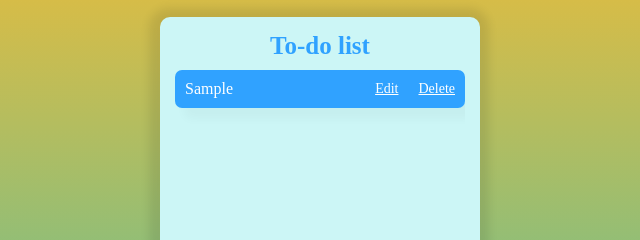
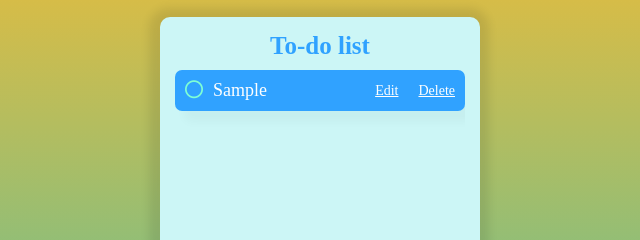
Before and after one commit to natelufuluabo/TodoList, a plain HTML site: page index.html in a window 1280 px wide. Both pictures are taken after typing "Sample" into the empty fields and a click on the button "Add". Shown: the part 143-383 px from the top of the page, 320-960 px from the left. Drawn offline with Linux system fonts and the light colour scheme.

Commit message:
implemented the ability to check/uncheck a todo item

```diff
--- a/app.js
+++ b/app.js
@@ -8,6 +8,9 @@ const addToDo = (id, value, container) => {
     const newElement = document.createElement("div");
     newElement.classList.add("todo");
     newElement.setAttribute('id', `todo-${id}`);
+
+    let completed = false;
+
     const editInputId = `editInput-${id}`;
     const updateTodoButtonId = `updateTodoButton-${id}`;
     const buttonsContainerId = `buttonsContainer-${id}`;
@@ -16,13 +19,23 @@ const addToDo = (id, value, container) => {
     const deleteButtonId = `deleteButton-${id}`;
     const inputContainerId = `inputContainer-${id}`;
     const todoContainerId = `todo-${id}`;
+    const checkButtonId = `completed-${id}`;
+    const unCheckButtonId = `uncompleted-${id}`;
 
     newElement.innerHTML = `
         <div id=${inputContainerId} class="inputContainer hidden">
             <input id=${editInputId} class="addInput" type="text" placeholder="Enter to do here" />
             <button id=${updateTodoButtonId} class="addTodoButton">Update</button>
         </div>
-        <p id=${todoTextId} class="todoText">${value}</p>
+        <div class="text-check">
+            <button id=${unCheckButtonId}>
+                <i class="fa-regular fa-circle"></i>
+            </button>
+            <button id=${checkButtonId}>
+                <i  class="fa-regular fa-circle-check"></i>
+            </button>
+            <p id=${todoTextId} class="todoText">${value}</p>
+        </div>
         <div id=${buttonsContainerId} class="buttonsContainer">
             <span id=${editButtonId}>Edit</span>
             <span id=${deleteButtonId}>Delete</span>
@@ -31,6 +44,8 @@ const addToDo = (id, value, container) => {
 
     container.append(newElement);
 
+    const checkButton = document.querySelector(`#${checkButtonId}`);
+    const unCheckButton = document.querySelector(`#${unCheckButtonId}`);
     const todoContainer = document.querySelector(`#${todoContainerId}`);
     const editButton = document.querySelector(`#${editButtonId}`);
     const updateTodoButton = document.querySelector(`#${updateTodoButtonId}`);
@@ -38,6 +53,19 @@ const addToDo = (id, value, container) => {
     const todoText = document.querySelector(`#${todoTextId}`);
     const buttonsContainer = document.querySelector(`#${buttonsContainerId}`);
     const inputContainer = document.querySelector(`#${inputContainerId}`);
+
+    checkButton.classList.add("hidden");
+    checkButton.addEventListener("click", () => {
+        unCheckButton.classList.remove("hidden");
+        checkButton.classList.add("hidden");
+        todoText.classList.remove("completed");
+    });
+
+    unCheckButton.addEventListener("click", () => {
+        checkButton.classList.remove("hidden");
+        unCheckButton.classList.add("hidden");
+        todoText.classList.add("completed");
+    });
 
     editButton.addEventListener("click", () => {
         editInput.value = todoText.innerHTML;
--- a/index.html
+++ b/index.html
@@ -4,6 +4,7 @@
     <meta charset="UTF-8">
     <meta name="viewport" content="width=device-width, initial-scale=1.0">
     <link rel="stylesheet" href="styles.css">
+    <script src="https://kit.fontawesome.com/06745a3a6c.js" crossorigin="anonymous"></script>
     <title>My Todo List</title>
 </head>
 <body>
@@ -12,12 +13,16 @@
             <h1 class="title">To-do list</h1>
             <div id="todosContainer" class="todosContainer">
                 <!-- <div class="todo">
-                    <p class="todoText">Hello</p>
+                    <div class="text-check"> -->
+                        <!-- <button><i class="fa-regular fa-circle-check"></i></button> -->
+                        <!-- <button id="check-button"><i class="fa-regular fa-circle"></i></button>
+                        <p class="todoText">Hello</p>
+                    </div>
                     <div class="buttonsContainer">
                         <span>Edit</span>
                         <span>Delete</span>
-                    </div>
-                </div> -->
+                    </div> -->
+                <!-- </div> -->
             </div>
             <div class="inputContainer">
                 <input id="addInput" class="addInput" type="text" placeholder="Enter to do here" />
--- a/styles.css
+++ b/styles.css
@@ -121,10 +121,28 @@ background: linear-gradient(0deg, rgba(34,193,195,1) 0%, rgba(253,187,45,1) 100%
     }
 }
 
+.text-check {
+    display: flex;
+    gap: 1rem;
+}
+
+.text-check > button {
+    border: none;
+    background-color: #30A2FF;
+    color: aquamarine;
+    font-size: 1.8rem;
+    transition: all 0.4s;
+}
 
 .todoText {
-    font-size: 1.6rem;
+    font-size: 1.8rem;
     color: #fff;
+    transition: all 0.4s;
+}
+
+.completed {
+    color: #494949;
+    text-decoration: line-through;
 }
 
 .buttonsContainer {
```
